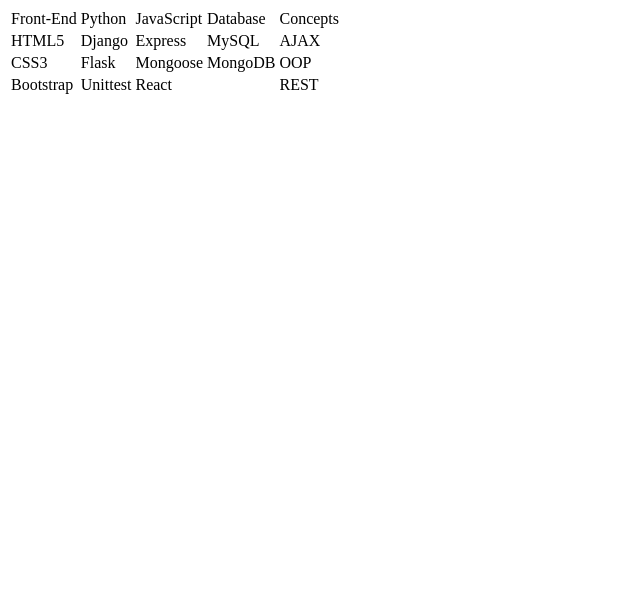
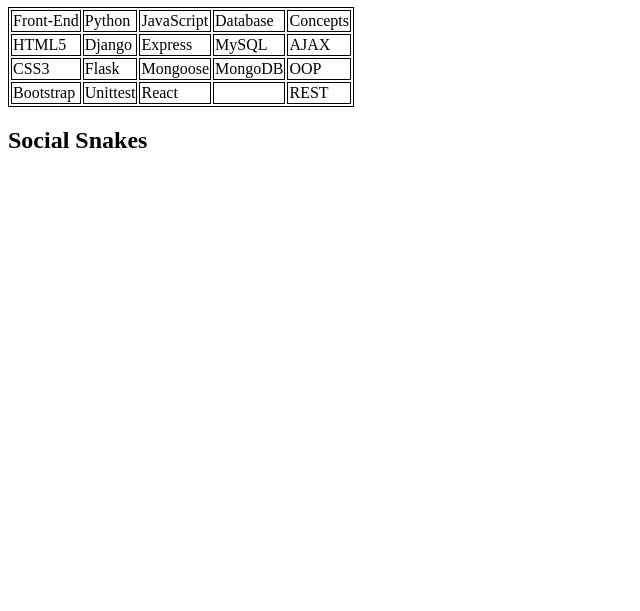
Before and after one commit to dreessen-n/Dreessen-n_ProfilePage, a plain HTML site: page index.html in a window 1280 px wide. Shown: the part 189-800 px from the top of the page, without its empty margins (0-640 px from the left). Drawn offline with Linux system fonts and the light colour scheme; files whose address does not match are found by name.

Commit message:
Add borders to table. need to remove outside border still but a start.

```diff
--- a/index.html
+++ b/index.html
@@ -48,6 +48,7 @@
             <td>REST</td>
         </tr>
     </table>
+    <h2>Social Snakes</h2>
     <script src="./script.js"></script>
 </body>
 </html>
--- a/style.css
+++ b/style.css
@@ -0,0 +1,5 @@
+/* Style sheet for portfolio */
+
+table, th, td {
+    border: 1px solid black;
+}
```
